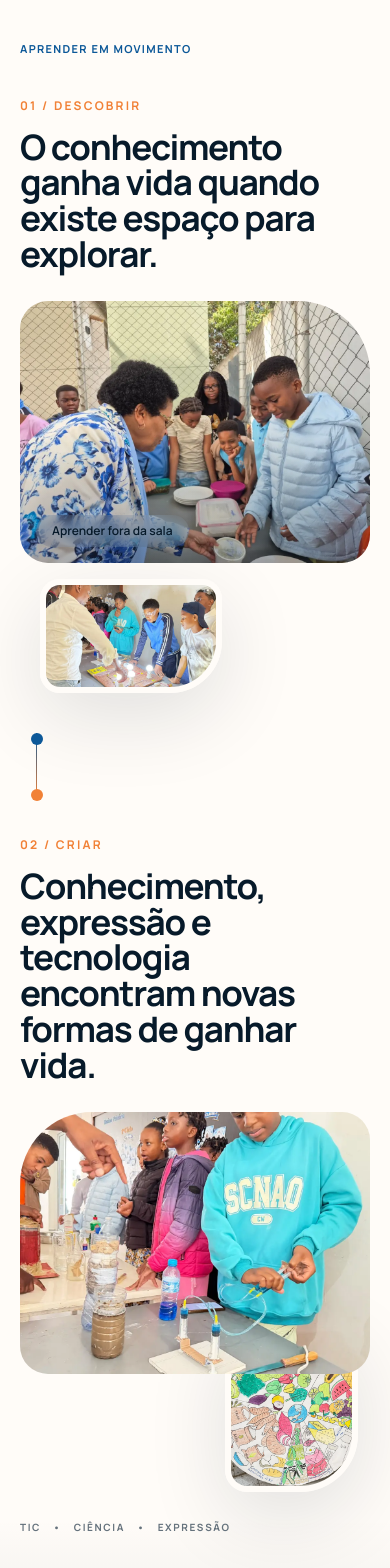
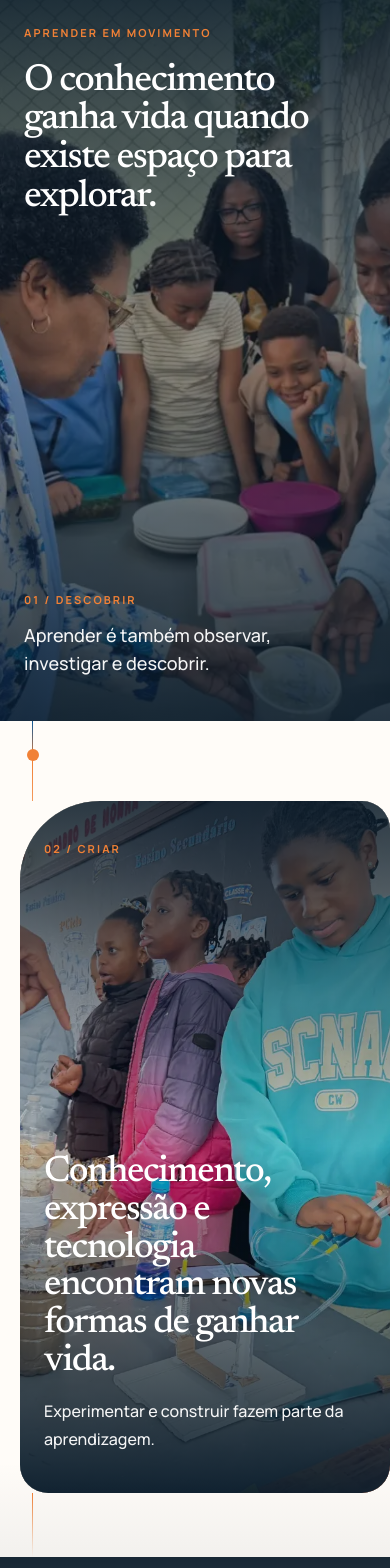
Before and after one commit to rightware-corporations/educore-colegio_universo_dos_sonhos, a React (Vite) app in the folder frontend/: page / in a window 390 px wide. Shown: the part 3740-5308 px from the top of the page. Built offline with nearby package versions, Linux system fonts and the light colour scheme.

Commit message:
feat(colus): turn Aprender mobile into two immersive narrative scenes

```diff
--- a/frontend/src/components/landing/AprenderSection.tsx
+++ b/frontend/src/components/landing/AprenderSection.tsx
@@ -28,72 +28,59 @@ export function AprenderSection() {
       data-header-theme="light"
       className="relative scroll-mt-24 overflow-hidden bg-colus-white lg:overflow-visible"
     >
+
+      {/* Mobile learning trail: editorial text lives with the moment it describes. */}
       <div className={reduceMotion ? "block" : "lg:hidden"}>
-        <div className="mx-auto max-w-[680px] px-5 py-20 sm:px-6">
-          <p className="text-[11px] font-bold uppercase tracking-[0.12em] text-colus-deep-blue">
-            Aprender em movimento
-          </p>
-
-          <article className="mt-10">
-            <p className="text-xs font-bold tracking-[0.18em] text-colus-orange">
-              01 / DESCOBRIR
-            </p>
-            <h2 className="mt-4 max-w-[14ch] text-[clamp(34px,9vw,46px)] font-bold leading-[1.02] tracking-[-.035em] text-colus-ink">
-              O conhecimento ganha vida quando existe espaço para explorar.
-            </h2>
-            <div className="relative mt-7 aspect-[4/3] overflow-hidden rounded-[28px_72px_28px_28px]">
+        <div className="mx-auto max-w-[680px] sm:px-6 sm:py-12">
+          <article className="relative isolate min-h-[90svh] overflow-hidden bg-colus-ink sm:rounded-[34px_86px_34px_34px]">
+            <div className="absolute inset-0">
               <LandingMedia
                 kind="image"
-                src={`${MEDIA_ROOT}/03-aprender/descobrir/COLUS-APRENDER-DESCOBRIR-001.webp`}
+                src={MEDIA_ROOT + "/03-aprender/descobrir/COLUS-APRENDER-DESCOBRIR-001.webp"}
                 alt="Aprendizagem prática e descoberta no COLUS"
               />
-              <div className="absolute inset-0 bg-gradient-to-t from-colus-ink/25 via-transparent to-transparent" />
-              <div className="absolute bottom-4 left-4 rounded-full bg-colus-white/92 px-4 py-2 text-xs font-semibold text-colus-ink backdrop-blur">
-                Aprender fora da sala
+            </div>
+            <div className="pointer-events-none absolute inset-0 bg-gradient-to-b from-colus-ink/95 via-colus-ink/40 to-colus-ink/85" />
+            <div className="relative z-10 flex min-h-[90svh] flex-col justify-between px-6 pb-11 pt-16 sm:px-9">
+              <div>
+                <p className="text-[11px] font-bold uppercase tracking-[.19em] text-colus-orange">Aprender em movimento</p>
+                <h2 className="mt-5 max-w-[13ch] font-editorial text-[clamp(38px,9.5vw,60px)] font-medium leading-[1.02] tracking-[-.04em] text-white">
+                  O conhecimento ganha vida quando existe espaço para explorar.
+                </h2>
+              </div>
+              <div>
+                <p className="text-[11px] font-bold uppercase tracking-[.19em] text-colus-orange">01 / Descobrir</p>
+                <p className="mt-3 max-w-[29ch] text-[18px] font-medium leading-7 text-white/95">
+                  Aprender é também observar, investigar e descobrir.
+                </p>
               </div>
             </div>
-            <div className="ml-5 mt-4 aspect-[16/10] w-[52%] overflow-hidden rounded-[20px_20px_52px_20px] border-[6px] border-colus-white shadow-soft">
+          </article>
+          <div className="relative ml-8 h-20 w-px bg-gradient-to-b from-colus-deep-blue via-colus-orange to-colus-orange/80" aria-hidden="true">
+            <span className="absolute -left-[5px] top-7 h-3 w-3 rounded-full bg-colus-orange" />
+          </div>
+          <article className="relative isolate ml-5 min-h-[82svh] overflow-hidden rounded-[80px_28px_28px_28px] bg-colus-ink sm:ml-0">
+            <div className="absolute inset-0">
               <LandingMedia
                 kind="image"
-                src={`${MEDIA_ROOT}/03-aprender/descobrir/COLUS-APRENDER-DESCOBRIR-002.webp`}
-                alt="Detalhe de investigação e descoberta no COLUS"
-              />
-            </div>
-          </article>
-
-          <div className="relative my-10 ml-4 h-16 w-px bg-gradient-to-b from-colus-deep-blue to-colus-orange">
-            <span className="absolute -left-[5px] top-0 h-3 w-3 rounded-full bg-colus-deep-blue" />
-            <span className="absolute -bottom-1 -left-[5px] h-3 w-3 rounded-full bg-colus-orange" />
-          </div>
-
-          <article>
-            <p className="text-xs font-bold tracking-[0.18em] text-colus-orange">
-              02 / CRIAR
-            </p>
-            <h2 className="mt-4 max-w-[14ch] text-[clamp(34px,9vw,46px)] font-bold leading-[1.02] tracking-[-.035em] text-colus-ink">
-              Conhecimento, expressão e tecnologia encontram novas formas de ganhar vida.
-            </h2>
-
-            <div className="relative mt-7 aspect-[4/3] overflow-hidden rounded-[72px_28px_28px_28px]">
-              <LandingMedia
-                kind="image"
-                src={`${MEDIA_ROOT}/03-aprender/criar/COLUS-APRENDER-CRIAR-001.webp`}
+                src={MEDIA_ROOT + "/03-aprender/criar/COLUS-APRENDER-CRIAR-001.webp"}
                 alt="Experiência prática de criação e aprendizagem no COLUS"
               />
             </div>
-
-            <div className="-mt-12 ml-auto mr-3 aspect-[4/5] w-[38%] overflow-hidden rounded-[22px_22px_58px_22px] border-[6px] border-colus-white shadow-soft">
-              <LandingMedia
-                kind="image"
-                src={`${MEDIA_ROOT}/03-aprender/criar/COLUS-APRENDER-CRIAR-002.webp`}
-                alt="Detalhe de uma atividade criativa no COLUS"
-              />
-            </div>
-
-            <div className="mt-7 flex flex-wrap gap-x-3 gap-y-2 text-[10px] font-bold uppercase tracking-[0.16em] text-colus-muted">
-              <span>TIC</span><span>•</span><span>Ciência</span><span>•</span><span>Expressão</span>
+            <div className="pointer-events-none absolute inset-0 bg-gradient-to-b from-colus-ink/85 via-colus-ink/25 to-colus-ink/95" />
+            <div className="relative z-10 flex min-h-[82svh] flex-col justify-between px-6 pb-10 pt-10">
+              <p className="text-[11px] font-bold uppercase tracking-[.19em] text-colus-orange">02 / Criar</p>
+              <div>
+                <h3 className="max-w-[14ch] font-editorial text-[clamp(37px,9vw,55px)] font-medium leading-[1.02] tracking-[-.04em] text-white">
+                  Conhecimento, expressão e tecnologia encontram novas formas de ganhar vida.
+                </h3>
+                <p className="mt-4 max-w-[32ch] text-[16px] font-medium leading-7 text-white/95">
+                  Experimentar e construir fazem parte da aprendizagem.
+                </p>
+              </div>
             </div>
           </article>
+          <div className="ml-8 h-16 w-px bg-gradient-to-b from-colus-orange to-transparent" aria-hidden="true" />
         </div>
       </div>
 
```
